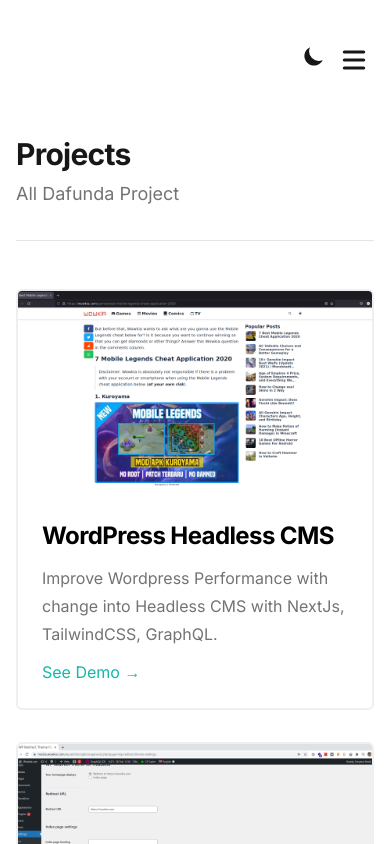
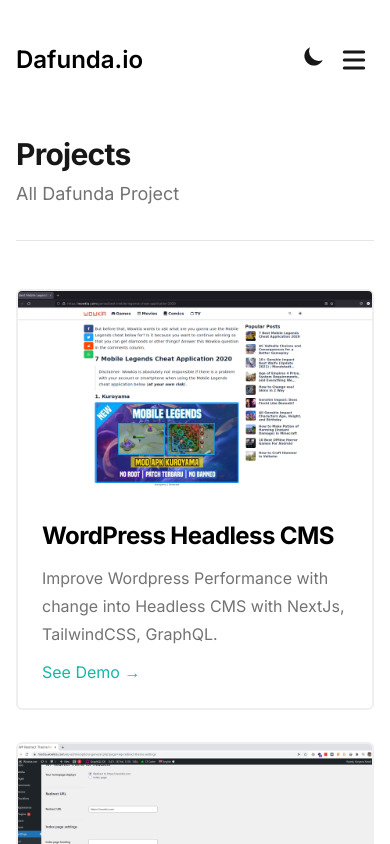
Before and after one commit to dafundacom/dafunda.io, a Next.js app: page /projects in a window 390 px wide. Shown: the top 844 px of the page. Built offline with nearby package versions, Linux system fonts and the light colour scheme.

Commit message:
fix: z index problem on hero section

```diff
--- a/src/components/LayoutWrapper.js
+++ b/src/components/LayoutWrapper.js
@@ -15,7 +15,7 @@
             <Link href="/" aria-label={siteMetadata.headerTitle}>
               <div className="flex items-center justify-between">
                 {typeof siteMetadata.headerTitle === "string" ? (
-                  <div className="font-semibold h-6 hidden text-2xl sm:block">
+                  <div className="font-semibold h-6 text-2xl block">
                     {siteMetadata.headerTitle}
                   </div>
                 ) : (
--- a/src/pages/index.js
+++ b/src/pages/index.js
@@ -20,7 +20,7 @@
 
       <div className="relative mt-10 overflow-hidden bg-white md:mt-12 lg:mt-20 dark:bg-gray-900">
         <div className="mx-auto max-w-7xl">
-          <div className="relative z-10 pb-8 bg-white sm:pb-16 md:pb-20 lg:max-w-2xl lg:pb-28 lg:w-full xl:pb-32 dark:bg-gray-900">
+          <div className="relative pb-8 bg-white sm:pb-16 md:pb-20 lg:max-w-2xl lg:pb-28 lg:w-full xl:pb-32 dark:bg-gray-900">
             <svg
               className="absolute inset-y-0 right-0 hidden w-48 h-full text-white transform translate-x-1/2 lg:block dark:text-gray-900"
               fill="currentColor"
```
